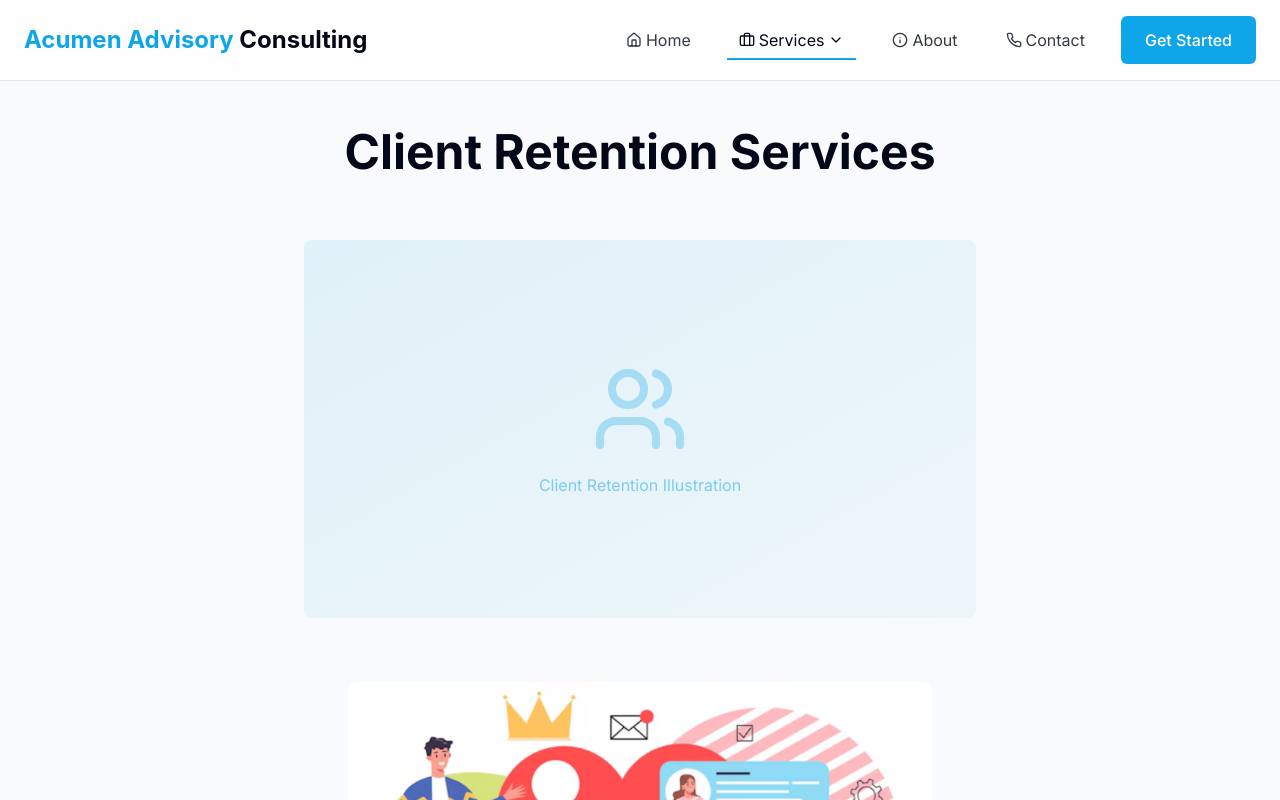
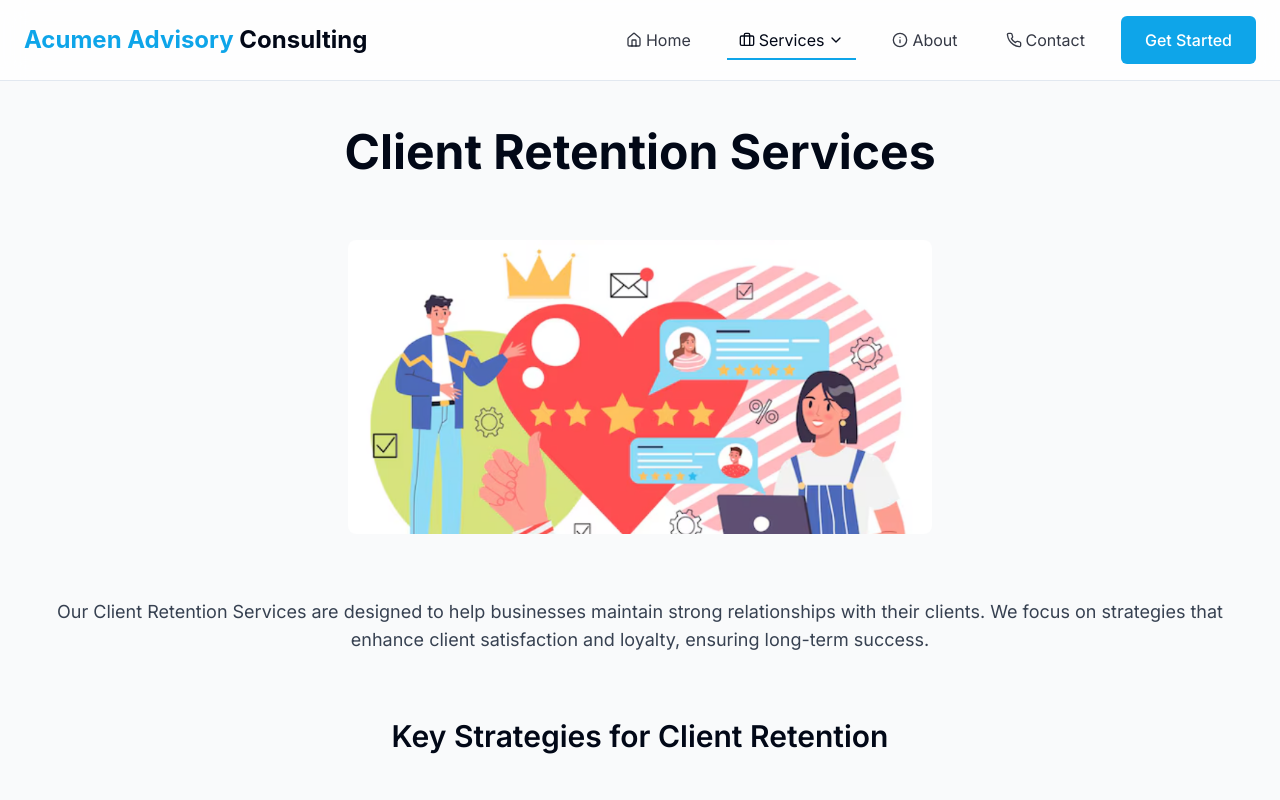
Before and after one commit to Glynac-AI/Acumen, a React (Vite) app: page /services/client-retention in a window 1280 px wide. Shown: the top 800 px of the page. Built offline with nearby package versions, Linux system fonts and the light colour scheme.

Commit message:
Update client-retention.tsx

```diff
--- a/src/pages/counseling/client-retention.tsx
+++ b/src/pages/counseling/client-retention.tsx
@@ -6,12 +6,6 @@ const ClientRetention = () => {
     <div className="min-h-screen pt-32 px-6 bg-gray-50">
       <div className="container mx-auto text-center">
         <h1 className="text-5xl font-bold mb-16">Client Retention Services</h1>
-        <div className="w-full max-w-2xl mx-auto mb-16 bg-gradient-to-br from-ph/10 to-ph/5 rounded-lg aspect-video flex items-center justify-center">
-          <div className="text-center">
-            <Users className="w-24 h-24 text-ph/30 mx-auto mb-4" />
-            <p className="text-ph/50">Client Retention Illustration</p>
-          </div>
-        </div>
         <img
           src="/img/client-retention.png"
           alt="Client Retention"
```
